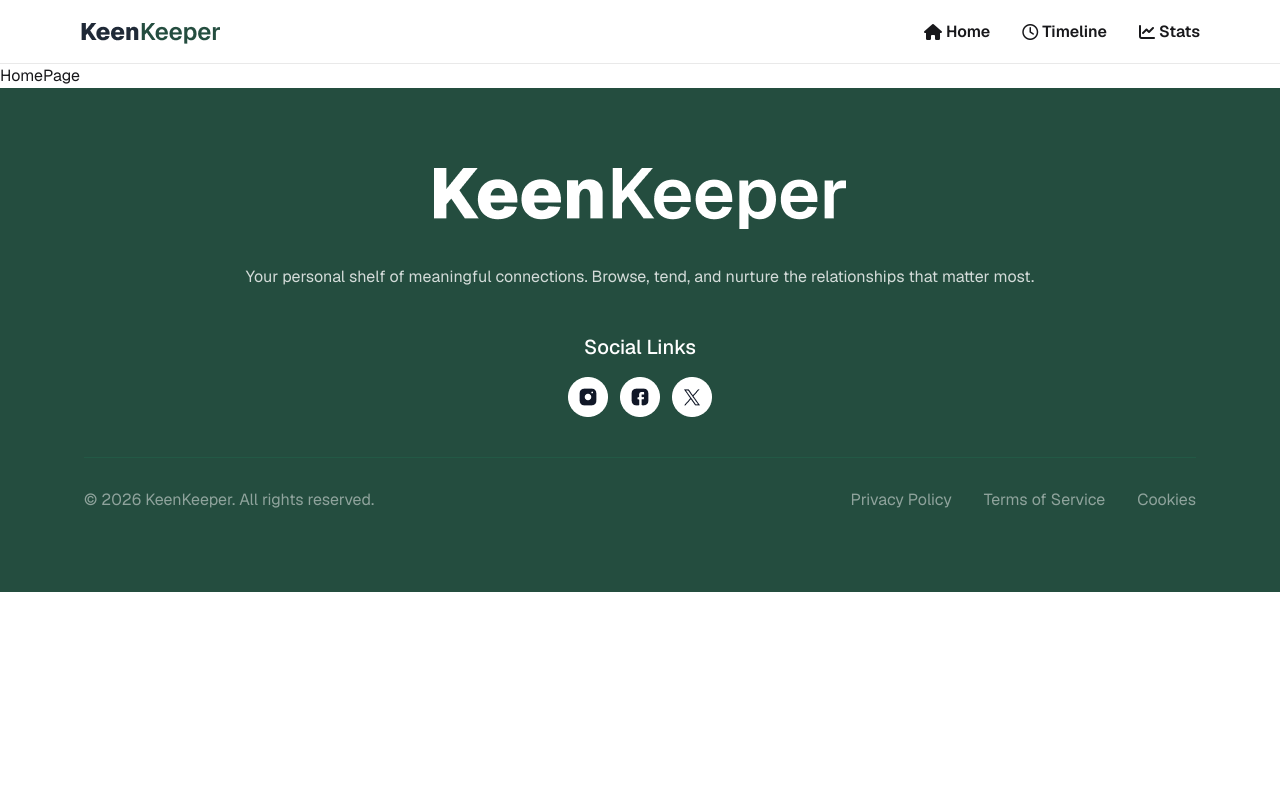
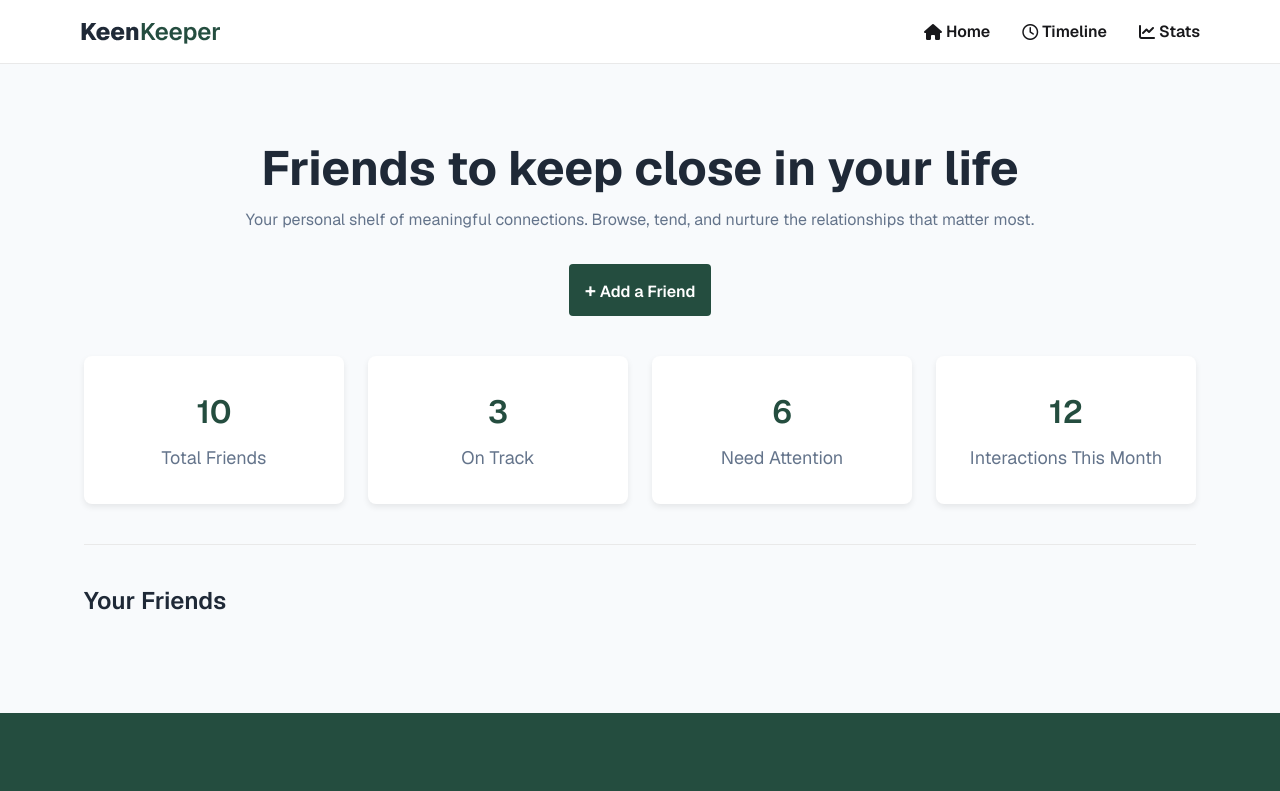
Before and after one commit to muntasirSayem/keen-keeper, a React (Vite) app: page / in a window 1280 px wide. Shown: the top 791 px of the page. Built offline with nearby package versions, Linux system fonts and the light colour scheme.

Commit message:
added banner, summary in homepage

```diff
--- a/index.html
+++ b/index.html
@@ -9,7 +9,7 @@
     />
     <title>KeenKeeper</title>
   </head>
-  <body>
+  <body class="bg-[#F8FAFC]">
     <div id="root"></div>
     <script type="module" src="/src/main.jsx"></script>
   </body>
--- a/src/pages/homepage/HomePage.jsx
+++ b/src/pages/homepage/HomePage.jsx
@@ -1,9 +1,56 @@
-import React from 'react'
+import React from "react";
 
 function HomePage() {
   return (
-    <div>HomePage</div>
-  )
+    <div className="py-20 space-y-10">
+      {/* BANNER */}
+      <div className="max-w-278 flex flex-col items-center text-center mx-auto">
+        <h1 className="text-[#1F2937] text-5xl font-bold mb-4">
+          Friends to keep close in your life
+        </h1>
+
+        <p className="text-[#64748B] text-[1rem] mb-8">
+          Your personal shelf of meaningful connections. Browse, tend, and
+          nurture the relationships that matter most.
+        </p>
+
+        <button className="bg-[#244D3F] hover:bg-[#1e4135] text-white text-[1rem] font-semibold px-4 py-3 rounded">
+          <span className="text-xl">+</span> Add a Friend
+        </button>
+      </div>
+
+      {/* SUMMARY */}
+      <div className="max-w-278 mx-auto grid grid-cols-4 gap-6 border-b border-[#E9E9E9] pb-10 mb-10">
+        <div className="bg-white rounded-lg shadow-[0_3px_6px_0_rgba(0,0,0,0.08)] p-8 flex flex-col items-center text-center gap-2">
+          <p className="text-[2rem] text-[#244D3F] font-semibold">10</p>
+          <p className="text-[#64748B] text-lg">Total Friends</p>
+        </div>
+
+        <div className="bg-white rounded-lg shadow-[0_3px_6px_0_rgba(0,0,0,0.08)] p-8 flex flex-col items-center text-center gap-2">
+          <p className="text-[2rem] text-[#244D3F] font-semibold">3</p>
+          <p className="text-[#64748B] text-lg">On Track</p>
+        </div>
+
+        <div className="bg-white rounded-lg shadow-[0_3px_6px_0_rgba(0,0,0,0.08)] p-8 flex flex-col items-center text-center gap-2">
+          <p className="text-[2rem] text-[#244D3F] font-semibold">6</p>
+          <p className="text-[#64748B] text-lg">Need Attention</p>
+        </div>
+
+        <div className="bg-white rounded-lg shadow-[0_3px_6px_0_rgba(0,0,0,0.08)] p-8 flex flex-col items-center text-center gap-2">
+          <p className="text-[2rem] text-[#244D3F] font-semibold">12</p>
+          <p className="text-[#64748B] text-lg">Interactions This Month</p>
+        </div>
+      </div>
+
+      {/* FRIENDS */}
+      <div className="max-w-278 mx-auto space-y-4">
+        <h4 className="text-2xl font-semibold text-[#1F2937]">Your Friends</h4>
+        <div>
+
+        </div>
+      </div>
+    </div>
+  );
 }
 
-export default HomePage
+export default HomePage;
```
